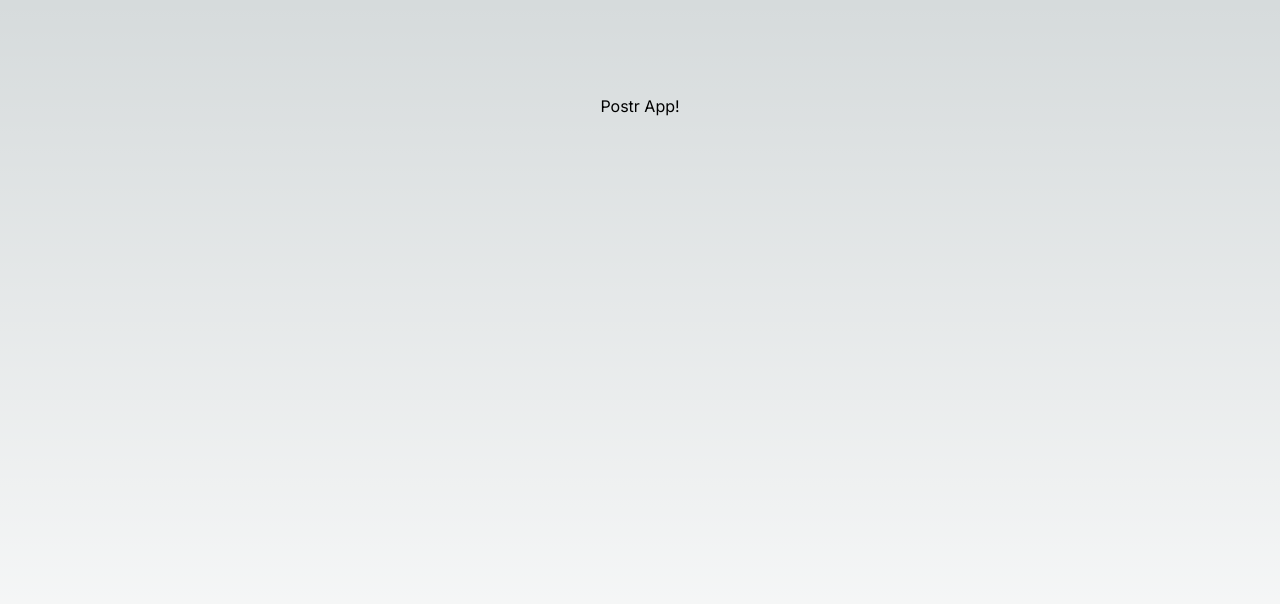
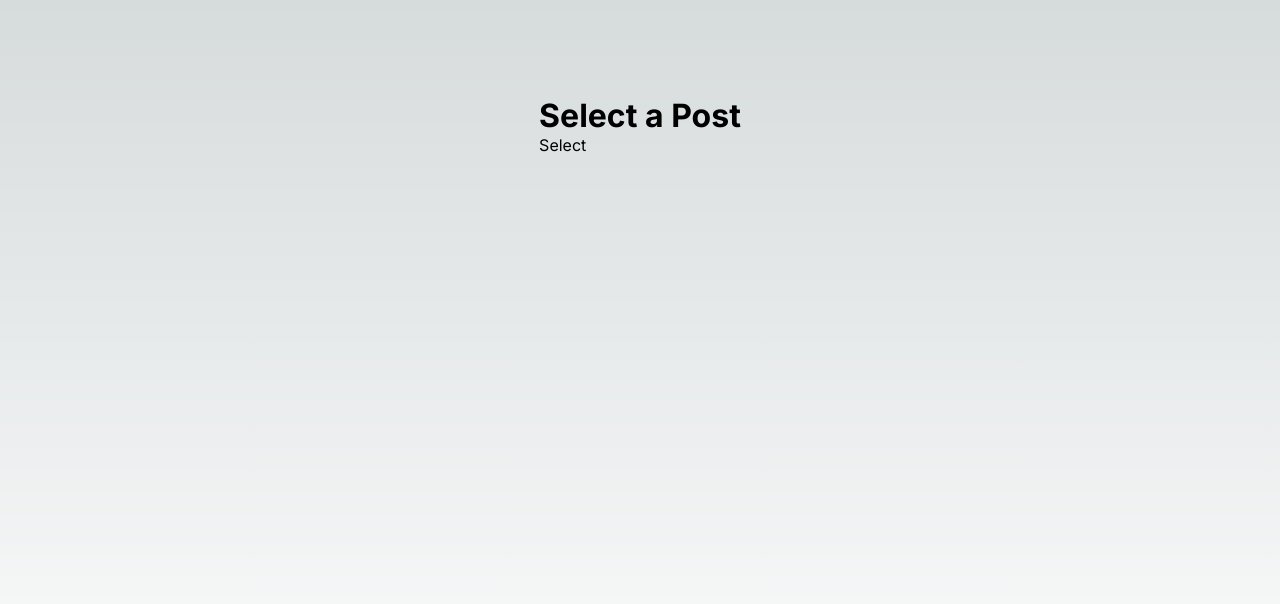
Before and after one commit to r742davis/admarketplace-frontend, a Next.js app: page / in a window 1280 px wide. Shown: the top 604 px of the page. Built offline with nearby package versions, Linux system fonts and the light colour scheme.

Commit message:
Task: Index Page + components alias

```diff
--- a/next.config.mjs
+++ b/next.config.mjs
@@ -21,6 +21,7 @@ const nextConfig = {
 	webpack: config => {
 		config.resolve.alias = {
 			...config.resolve.alias,
+			"@/components": resolve("./src/app/components"),
 			"@/providers": resolve("./providers"),
 			"@/utils": resolve("./utils"),
 			"@/variables": resolve("./src/__variables.module.scss"),
--- /dev/null
+++ b/src/app/components/Select/Select.tsx
@@ -0,0 +1,3 @@
+export default function Select() {
+	return <>Select</>;
+}
--- /dev/null
+++ b/src/app/components/Select/index.ts
@@ -0,0 +1 @@
+export { default as Select } from "./Select";
--- /dev/null
+++ b/src/app/components/index.ts
@@ -0,0 +1 @@
+export * from "./Select";
--- a/src/app/page.tsx
+++ b/src/app/page.tsx
@@ -1,4 +1,5 @@
 import { HydrationBoundary, dehydrate } from "@tanstack/react-query";
+import { Select } from "@/components";
 import { getQueryClient } from "@/utils";
 import styles from "./page.module.scss";
 
@@ -8,7 +9,11 @@ export default function Home() {
 	return (
 		<HydrationBoundary state={dehydrate(queryClient)}>
 			<main className={styles.main}>
-				<div>Postr App!</div>
+				<div>
+					<h1>Select a Post</h1>
+					{/* Placeholder Component */}
+					<Select />
+				</div>
 			</main>
 		</HydrationBoundary>
 	);
--- a/tsconfig.json
+++ b/tsconfig.json
@@ -19,7 +19,8 @@
 		],
 		"baseUrl": ".",
 		"paths": {
-			"@/*": ["./*"]
+			"@/*": ["./*"],
+			"@/components": ["./src/app/components"]
 		}
 	},
 	"include": ["next-env.d.ts", "**/*.ts", "**/*.tsx", ".next/types/**/*.ts", "build/types/**/*.ts"],
```
Also changed, not shown: src/app/components/Select/Select.module.scss (added).
